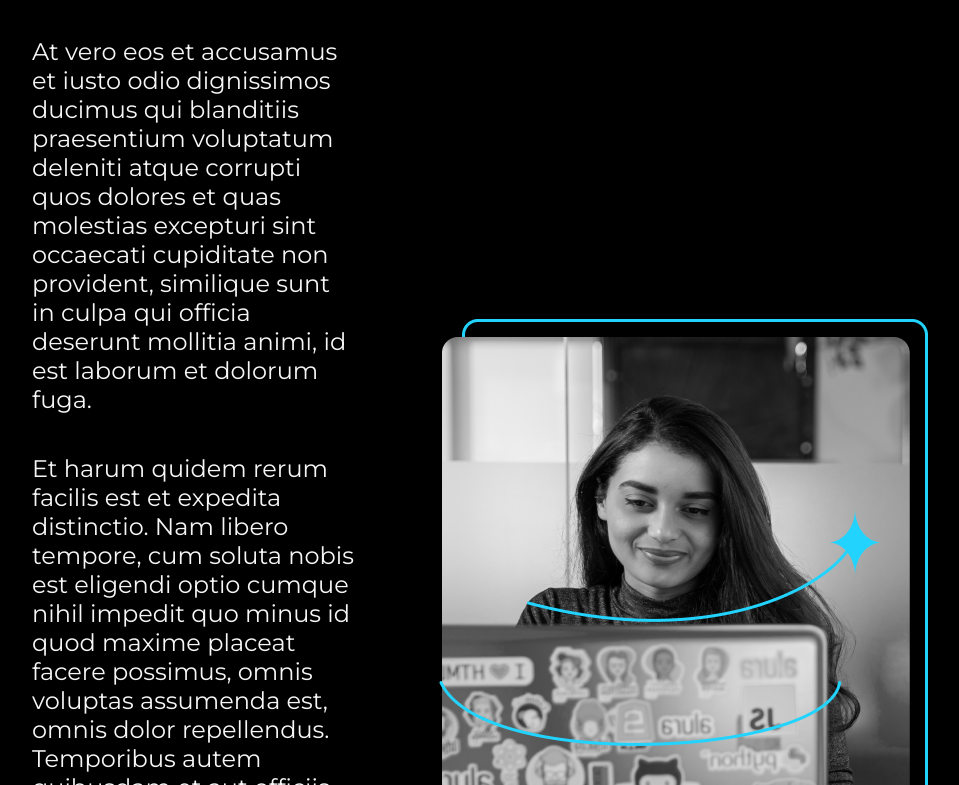
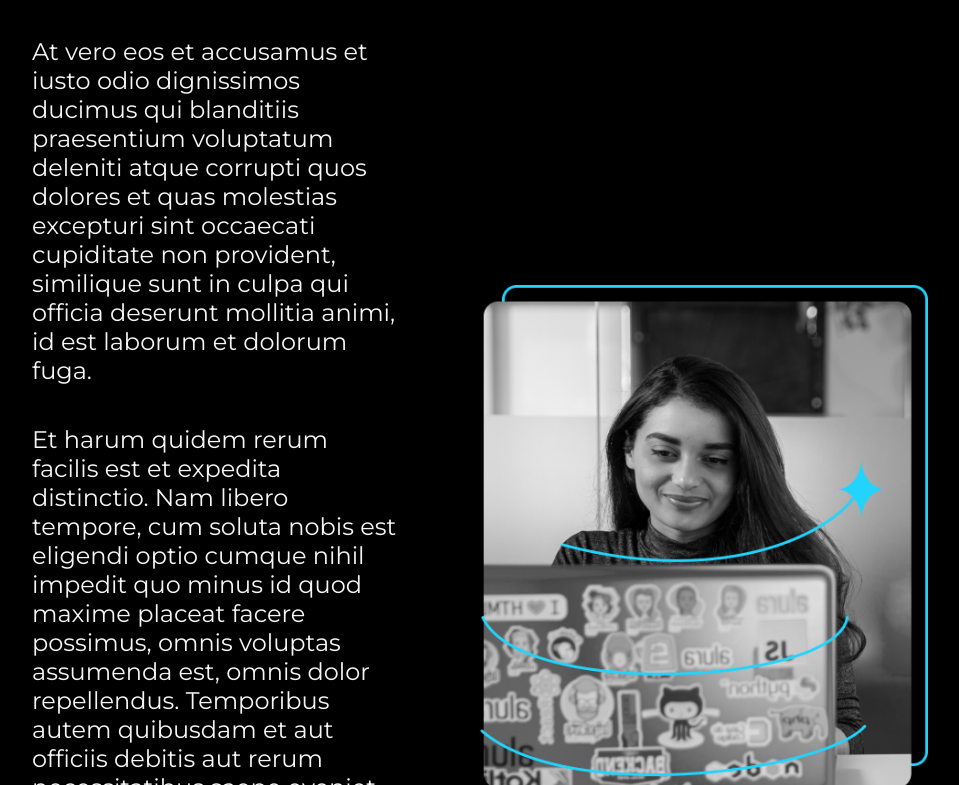
Before and after one commit to Matheusccp2/portifolio-alura, a plain HTML site: page about.html in a window 1280 px wide. Shown: the part 167-952 px from the top of the page, without its empty margins (160-1119 px from the left). Drawn offline with nearby package versions, Linux system fonts and the light colour scheme.

Commit message:
adicionando classe nas imagens

```diff
--- a/about.html
+++ b/about.html
@@ -27,7 +27,7 @@
             <p class="apresentacao__conteudo__texto">Et harum quidem rerum facilis est et expedita distinctio. Nam libero tempore, cum soluta nobis est eligendi optio cumque nihil impedit quo minus id quod maxime placeat facere possimus, omnis voluptas assumenda est, omnis dolor repellendus. Temporibus autem quibusdam et aut officiis debitis aut rerum necessitatibus saepe eveniet ut et voluptates repudiandae sint et molestiae non recusandae. Itaque earum rerum hic tenetur a sapiente delectus, ut aut reiciendis voluptatibus maiores alias consequatur aut perferendis doloribus asperiores ipsum delis forum birol parela maxime infena. Excepteur sint occaecat cupidatat non.
             </p>
         </section>
-        <img src="assets/Imagem.png" alt="Foto Mulher Programando">
+        <img class="apresentacao__imagem" src="assets/Imagem.png" alt="Foto Mulher Programando">
     </main>
     <footer class="rodape">
         <p class="rodape__texto">Desenvolvido por Alura.</p>
```
Also changed, not shown: curriculo.html (+1 -1 lines).
